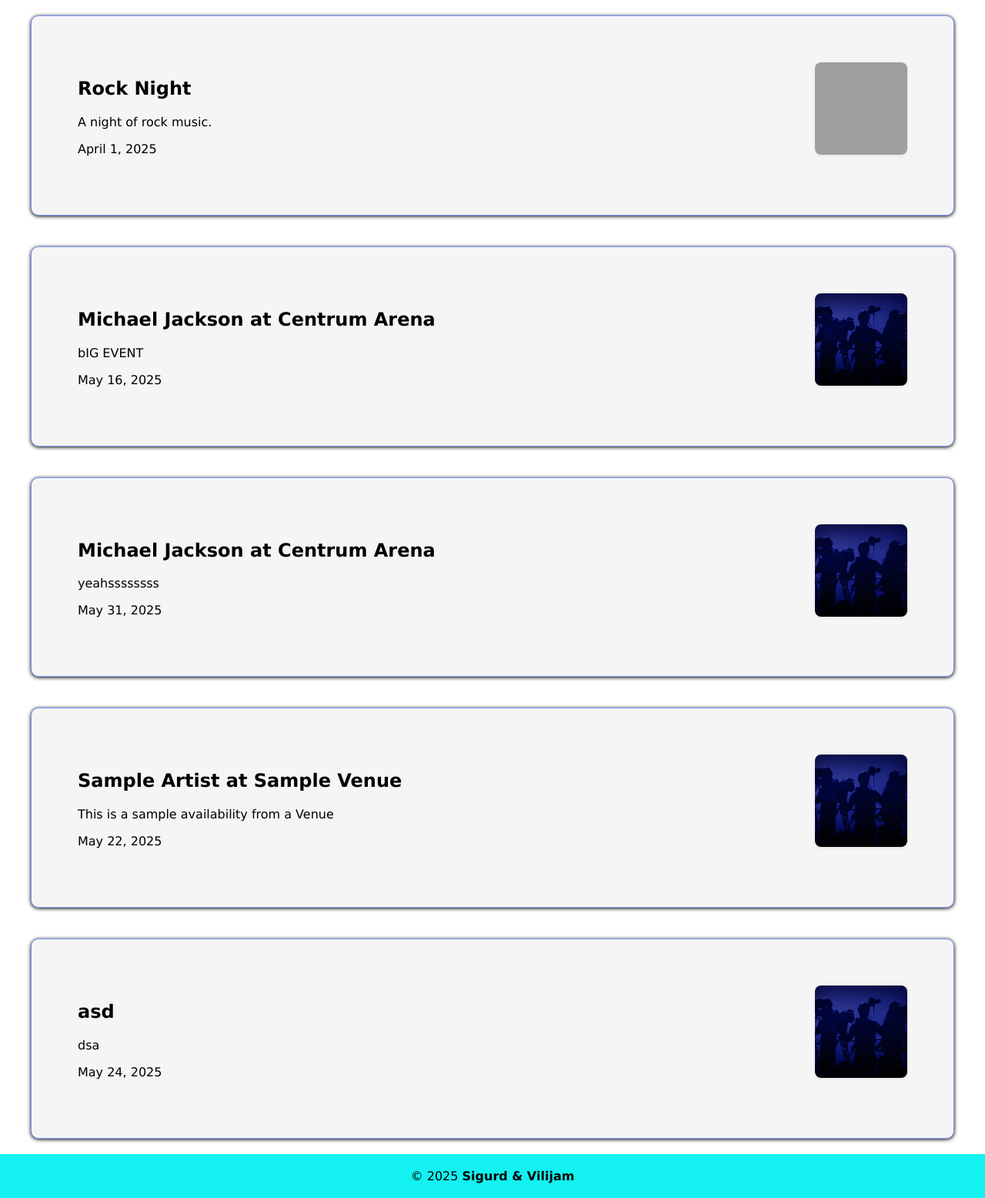
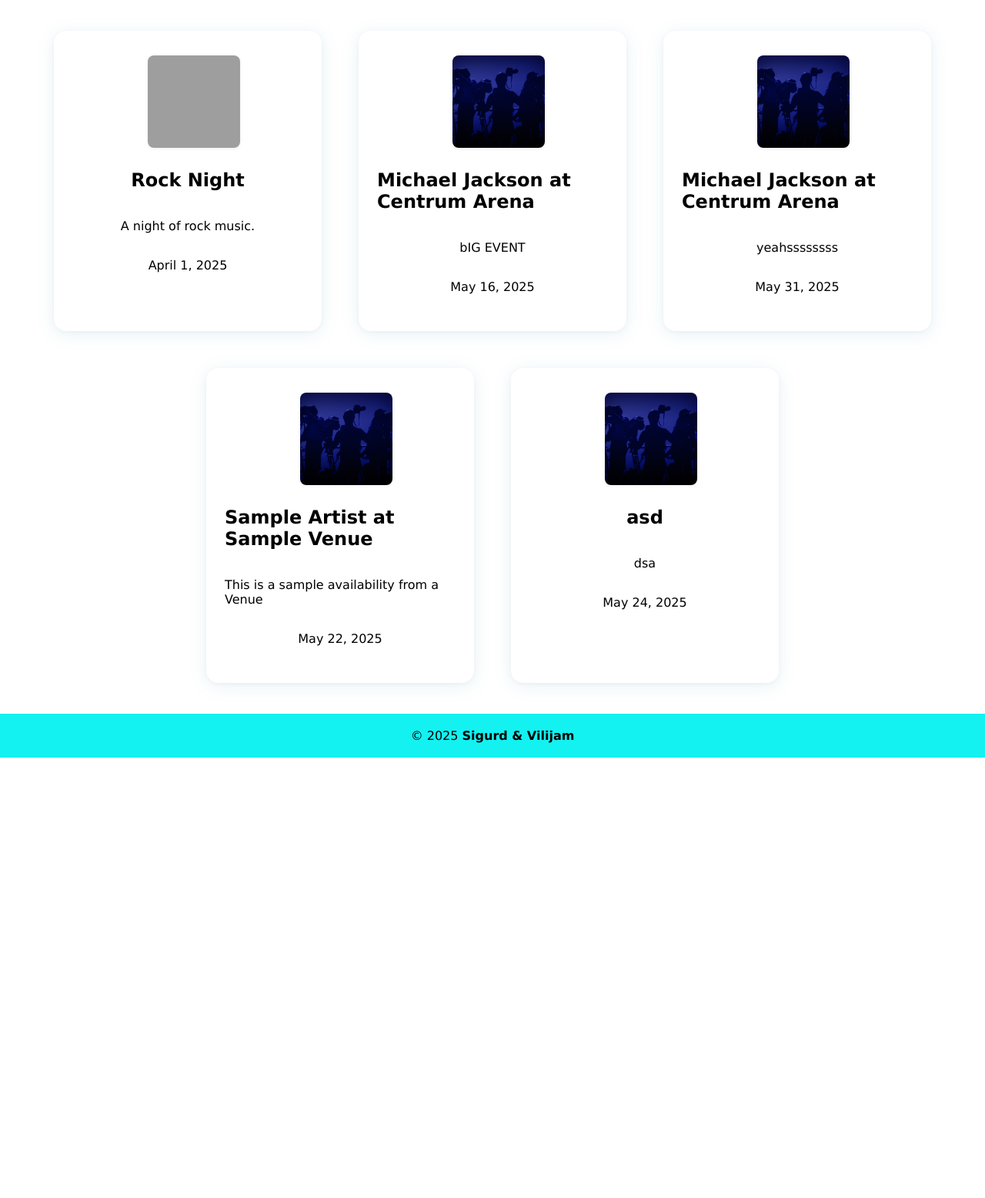
Before and after one commit to Valiant-GitHub/ELE-3921-Web-app-dev.-Project, a Django app: page /events/ in a window 1280 px wide. Shown: the part 79-1635 px from the top of the page at 77% size. After the commit the page ends 1063 px from the top, so only its background shows below. Run offline with Django 5.2, Linux system fonts and the light colour scheme; data comes from the database, SQL or seed files in the repository; both versions use the stored data as it was after the commit; grey boxes are pictures that could not be loaded.

Commit message:
Made a new card since the old one was ugly. Also made a design for what will be used as grids for cards with the class "cards". Used a button design found online since i didnt bother making one myself, made minor tweaks for color to suit our style better. I got the code from: https://uiverse.io/adamgiebl/plastic-parrot-32

```diff
--- a/django/visi/static/css/base.css
+++ b/django/visi/static/css/base.css
@@ -45,26 +45,47 @@ body {
 }
 
 /*buttons*/
+/* From Uiverse.io by adamgiebl */
 button {
-  background: linear-gradient(to right, rgb(101, 232, 255), rgb(55, 131, 150));
+  display: flex;
+  align-items: center;
+  font-family: inherit;
+  cursor: pointer;
+  font-weight: 500;
+  font-size: 17px;
+  padding: 0.8em 1.5em 0.8em 1.2em;
   color: white;
-  border: 1px black solid;
-  border-radius: 5px;
-  cursor: pointer;
+  background: linear-gradient(0deg,
+      rgba(100, 230, 255, 1) 0%,
+      rgb(47, 120, 255) 100%);
+  border: none;
+  letter-spacing: 0.05em;
+  border-radius: 20em;
 }
 
 button:hover {
-  background: linear-gradient(to right, rgb(44, 99, 109), rgb(21, 51, 58));
+  box-shadow: 0 0.5em 1.5em -0.5em #4d36d0be;
+}
+
+button:active {
+  box-shadow: 0 0.3em 1em -0.5em #4d36d0be;
 }
 
 /*cards*/
 .card {
-  background-color: whitesmoke;
-  border: 1px rgb(118, 147, 245) solid;
-  box-shadow: 0 1px 5px;
-  padding: 5%;
-  font-size: medium;
-  border-radius: 10px;
+  background: #fff;
+  border: none;
+  box-shadow: 0 4px 24px rgba(33, 134, 166, 0.10), 0 1.5px 6px rgba(0, 0, 0, 0.04);
+  padding: 2rem 1.5rem;
+  font-size: 1em;
+  border-radius: 16px;
+  transition: transform 0.15s, box-shadow 0.15s;
+  margin: 0.5rem;
+  width: 300px;
+  display: flex;
+  flex-direction: column;
+  align-items: center;
+
 }
 
 .card a {
@@ -76,6 +97,12 @@ button:hover {
 
 }
 
+.card:hover {
+  transform: translateY(-6px) scale(1.03);
+  box-shadow: 0 8px 32px rgba(33, 134, 166, 0.18), 0 2px 8px rgba(0, 0, 0, 0.08);
+}
+
+
 .card img {
   float: right;
   width: 120px;
@@ -86,6 +113,15 @@ button:hover {
   box-shadow: 0 1px 4px rgba(0, 0, 0, 0.08);
   object-fit: cover;
   vertical-align: top;
+}
+
+.cards {
+  display: flex;
+  flex-wrap: wrap;
+  gap: 32px;
+  justify-content: center;
+  margin: 2rem auto;
+  max-width: 1200px;
 }
 
 /*forms*/
--- a/django/visi/templates/events.html
+++ b/django/visi/templates/events.html
@@ -1,14 +1,13 @@
 {% extends "base.html" %}
 {%block content%}
-{% for event in events %}
-<div class="container">
+<div class="cards">
+    {% for event in events %}
     <div class="card">
         <img src="{{ event.eventimage.url }}">
         <h2><a href="{% url 'event' event.id %}">{{ event.eventname }}</a></h2>
         <p>{{ event.eventdescription }}</p>
         <p>{{ event.eventdate }}</p>
-
     </div>
+    {% endfor %}
 </div>
-{% endfor %}
 {%endblock%}
--- a/django/visi/templates/home.html
+++ b/django/visi/templates/home.html
@@ -1 +1,5 @@
-{%extends "base.html"%}
+{% extends "base.html" %}
+{% block content %}
+
+
+{% endblock %}
```
Also changed, not shown: django/visi/db.sqlite3.
